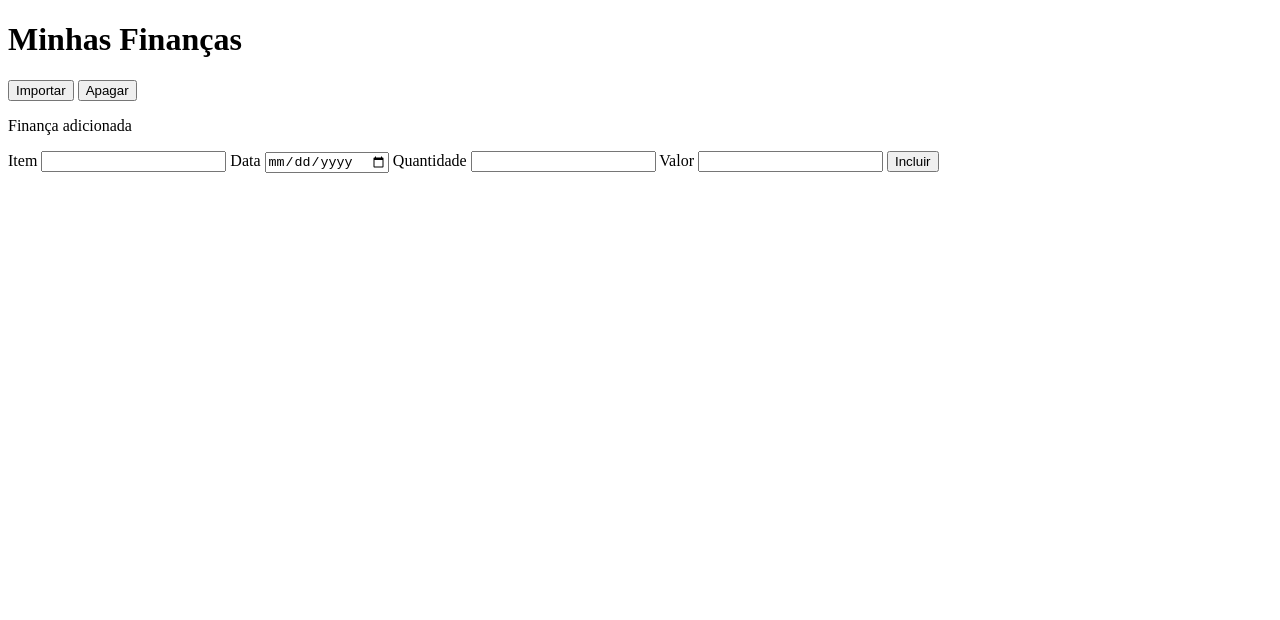
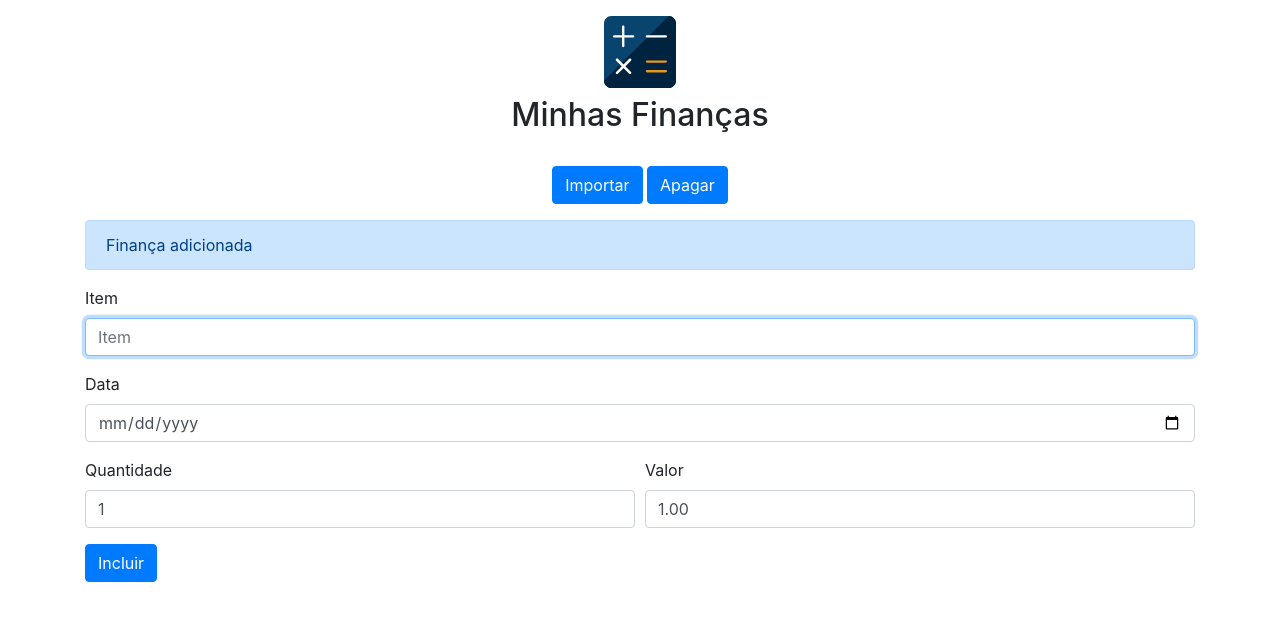
Before and after one commit to rafaelcaldastx/minhas-financas, a plain HTML site: page index.html in a window 1280 px wide. Drawn offline with nearby package versions, Linux system fonts and the light colour scheme.

Commit message:
commit 2

```diff
--- a/index.html
+++ b/index.html
@@ -4,25 +4,45 @@
     <meta charset="UTF-8" />
     <meta name="viewport" content="width=device-width, initial-scale=1.0" />
     <title>Minhas Finanças</title>
+
+    <link rel="stylesheet" href="https://stackpath.bootstrapcdn.com/bootstrap/4.4.1/css/bootstrap.min.css" integrity="sha384-Vkoo8x4CGsO3+Hhxv8T/Q5PaXtkKtu6ug5TOeNV6gBiFeWPGFN9MuhOf23Q9Ifjh" crossorigin="anonymous">
   </head>
-  <body>
-    <!-- <img src="logo.svg" alt="Logo Minhas Finanças" /> -->
-    <h1>Minhas Finanças</h1>
-    <button>Importar</button>
-    <button>Apagar</button>
-    <p>Finança adicionada</p>
-    <form action="">
-      <label for="">Item</label>
-      <input type="text" />
-      <label for="">Data</label>
-      <input type="date" />
-      <label for="quantidade">Quantidade</label>
-      <input type="number" id="quantidade" />
+  <body class="container">
+      <div class="py-3 text-center">
+        <img src="logo.svg" style="width:72px; height:72px" alt="Logo Minhas Finanças" />
+        <h1 class="h2 py-2">Minhas Finanças</h1>
+      </div>
+      <div class="text-center">
+        <button class="btn btn-primary">
+            Importar
+          </button>
+          <button class="btn btn-primary">Apagar</button>
+      </div>
+      <div>
+          <p class="alert alert-primary my-3">Finança adicionada</p>
+      </div>
 
-      <label for="valor">Valor</label>
-      <input type="number" name="" id="valor" />
+    <form>
+        <div class="form-group">
+            <label for="item">Item</label>
+            <input type="text" id="item" class="form-control" placeholder="Item" required autofocus />
+        </div>
+        <div class="form-group">
+            <label for="data">Data</label>
+            <input type="date" id="data" class="form-control" required />
+        </div>
 
-      <button>Incluir</button>
+        <div class="form-row">
+            <div class="form-group col-6">
+                <label for="quantidade">Quantidade</label>
+                <input type="number" id="quantidade" class="form-control" min="1" value="1" step="1" required />
+            </div>
+            <div class="form-group col-6">
+                <label for="valor">Valor</label>
+                <input type="number" class="form-control" min="1.00" step="0.10" value="1.00" required id="valor" />
+            </div>
+        </div>
+        <button class="btn btn-primary" type="submit">Incluir</button>
     </form>
   </body>
 </html>
```
